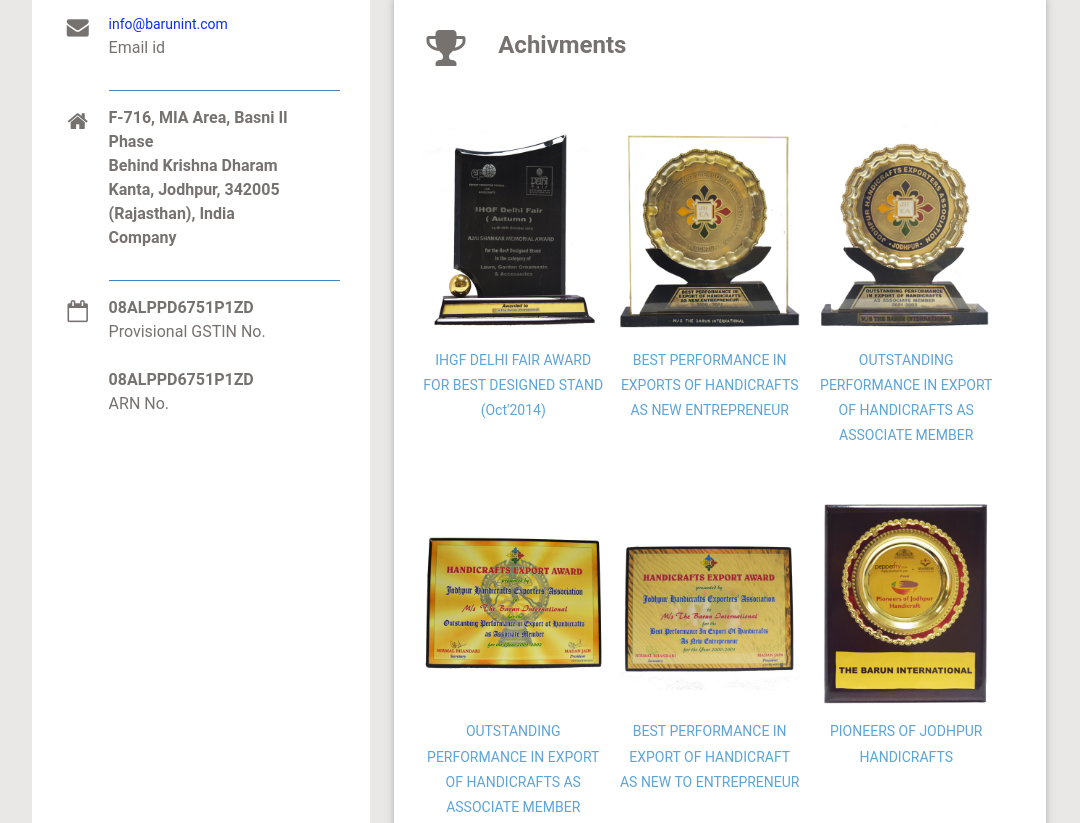
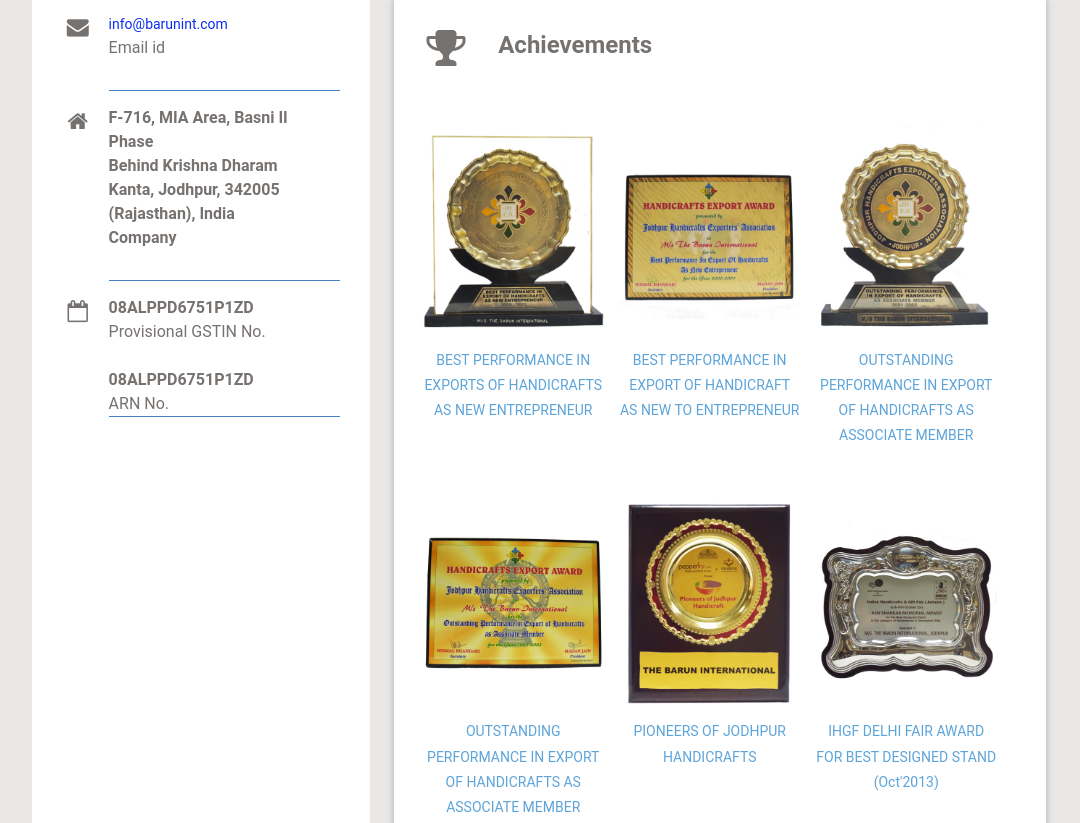
Before and after one commit to sd9121/Barun, a plain HTML site: page index.html in a window 1280 px wide. Shown: the part 627-1450 px from the top of the page, without its empty margins (96-1176 px from the left). Drawn offline with Linux system fonts and the light colour scheme.

Commit message:
changed order of achievements images.

```diff
--- a/index.html
+++ b/index.html
@@ -71,7 +71,7 @@
             <div class="icon">
               <i class="fa fa-calendar-o"></i>
             </div>
-            <div>
+            <div class="detail border-bottom">
               <h4>08ALPPD6751P1ZD</h4>
               <span>Provisional GSTIN No.</span>
               <br/><br/>
@@ -108,15 +108,15 @@ Metal craft designing and manufacturing is an art which wants a great experience
             </div>
             <div class="large-detail">
               <div class="detail-spacing-out">
-                <h2>Achivments</h2>
+                <h2>Achievements</h2>
                 <div class="custom-content-wrapper achivments-images">
-                  <div class="achivment-wrapper padding-top">
-                    <img src="images/06.jpg" class="responsive-img" alt="award">
-                    <span>IHGF DELHI FAIR AWARD FOR BEST DESIGNED STAND (Oct'2014)</span>
-                  </div>
                   <div class="achivment-wrapper padding-top">
                     <img src="images/02.jpg" class="responsive-img" alt="award">
                     <span>BEST PERFORMANCE IN EXPORTS OF HANDICRAFTS AS NEW ENTREPRENEUR</span>
+                  </div>
+                  <div class="achivment-wrapper padding-top">
+                    <img src="images/05.jpg" class="responsive-img" alt="award">
+                    <span>BEST PERFORMANCE IN EXPORT OF HANDICRAFT AS NEW TO ENTREPRENEUR</span>
                   </div>
                   <div class="achivment-wrapper padding-top">
                     <img src="images/03.jpg" class="responsive-img" alt="award">
@@ -126,10 +126,7 @@ Metal craft designing and manufacturing is an art which wants a great experience
                     <img src="images/04.jpg" class="responsive-img" alt="award">
                     <span>OUTSTANDING PERFORMANCE IN EXPORT OF HANDICRAFTS AS ASSOCIATE MEMBER</span>
                   </div>
-                  <div class="achivment-wrapper padding-top">
-                    <img src="images/05.jpg" class="responsive-img" alt="award">
-                    <span>BEST PERFORMANCE IN EXPORT OF HANDICRAFT AS NEW TO ENTREPRENEUR</span>
-                  </div>
+
                   <div class="achivment-wrapper padding-top">
                     <img src="images/01.jpg" class="responsive-img" alt="award">
                     <span>PIONEERS OF JODHPUR HANDICRAFTS</span>
@@ -137,6 +134,10 @@ Metal craft designing and manufacturing is an art which wants a great experience
                   <div class="achivment-wrapper padding-top">
                     <img src="images/07.jpg" class="responsive-img" alt="award">
                     <span>IHGF DELHI FAIR AWARD FOR BEST DESIGNED STAND (Oct'2013)</span>
+                  </div>
+                  <div class="achivment-wrapper padding-top">
+                    <img src="images/06.jpg" class="responsive-img" alt="award">
+                    <span>IHGF DELHI FAIR AWARD FOR BEST DESIGNED STAND (Oct'2014)</span>
                   </div>
                 </div>
               </div>
```
